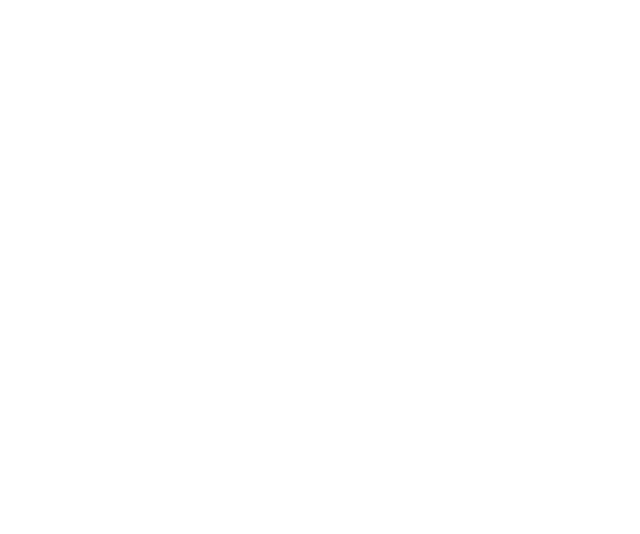
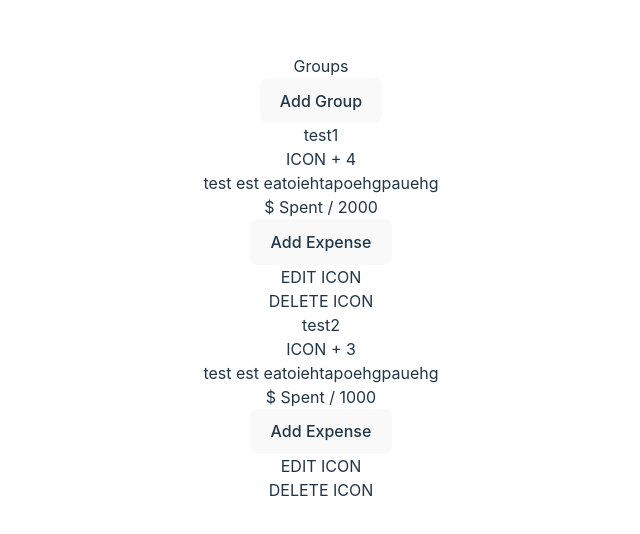
Before and after one commit to chingu-voyages/v51-tier2-team-27, a React (Vite) app in the folder vite-project/: page / in a window 1280 px wide. Shown: the part 122-656 px from the top of the page, without its empty margins (319-959 px from the left). Built offline with nearby package versions, Linux system fonts and the light colour scheme.

Commit message:
add pseudo code for readability and render groups list using child group component

```diff
--- a/vite-project/src/components/DisplayGroupList.jsx
+++ b/vite-project/src/components/DisplayGroupList.jsx
@@ -1,25 +1,50 @@
 import React from 'react'
+import DisplayGroup from './DisplayGroup'
 
-export default function DisplayGroupList() {
-    const groupsList = [
+export default function DisplayGroupList(props) {
+    // fake data used to create display list
+    // data will eventually come from top level App component
+    // and will be managed retrieved from local storage
+    const groupsListData = [
         {
             groupId: 1,
             groupName: "test1",
             groupDescription: "test est eatoiehtapoehgpauehg",
-            groupBudget: 2000
+            groupBudget: 2000,
+            numGroupMembers: 4
         },
         {
             groupId: 2,
             groupName: "test2",
             groupDescription: "test est eatoiehtapoehgpauehg",
-            groupBudget: 1000
+            groupBudget: 1000,
+            numGroupMembers: 3
         }
     ]
+
+    // map over groupsList
+    // render each DisplayGroup by sending props
+    const groups = groupsListData.map(
+        group => {
+            return (
+                <DisplayGroup
+                groupId={group.groupId}
+                groupName={group.groupName}
+                groupDescription={group.groupDescription}
+                groupBudget={group.groupBudget}
+                numGroupMembers={group.numGroupMembers}
+                />
+            )
+        }
+    )
+
 
 
     return (
         <div>
-
+           <h2>Groups</h2>
+           <button>Add Group</button>
+           {groups}
         </div>
   )
 }
```
